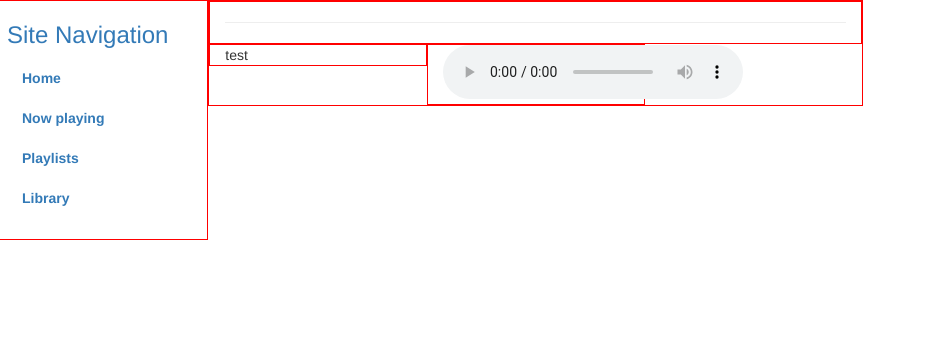
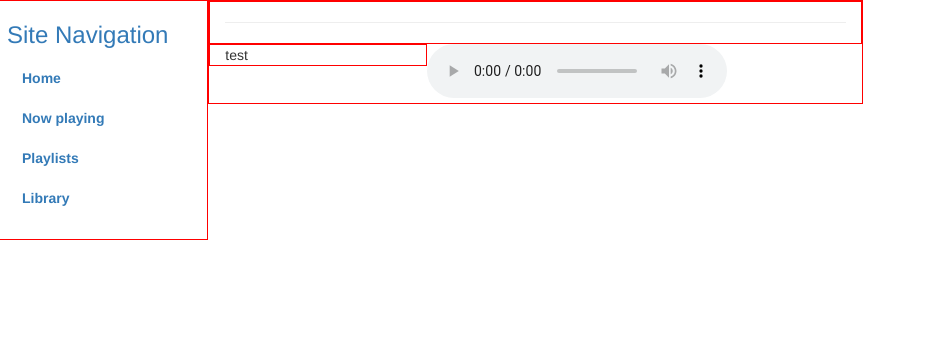
Before and after one commit to od210291jpv/PyHomeMedia, a Django app: template source/src/Home/Home/templates/main.html in a window 1280 px wide. Shown: the part 72-420 px from the top of the page, without its empty margins (0-926 px from the left). Run offline with Django 3.2, Linux system fonts and the light colour scheme; the template is opened without the code that fills it: values that come from a table or form of the project are taken from there, others are empty; data comes from the database, SQL or seed files in the repository; parts of the project's set-up code (start-up, migrations or seed data) failed here and were passed over; some libraries are stand-ins or nearby versions.

Commit message:
Updated styles, modified tracklist

```diff
--- a/source/src/Home/Home/templates/main.html
+++ b/source/src/Home/Home/templates/main.html
@@ -6,7 +6,7 @@
 				<div class="col-xs-4">
 					{{ track.name }}
 				</div>
-				<div class="col-xs-4" align="left">
+				<div>
 					<audio controls="controls">
 						<source src="{{ track.path.url }}">
 					</audio>
```
